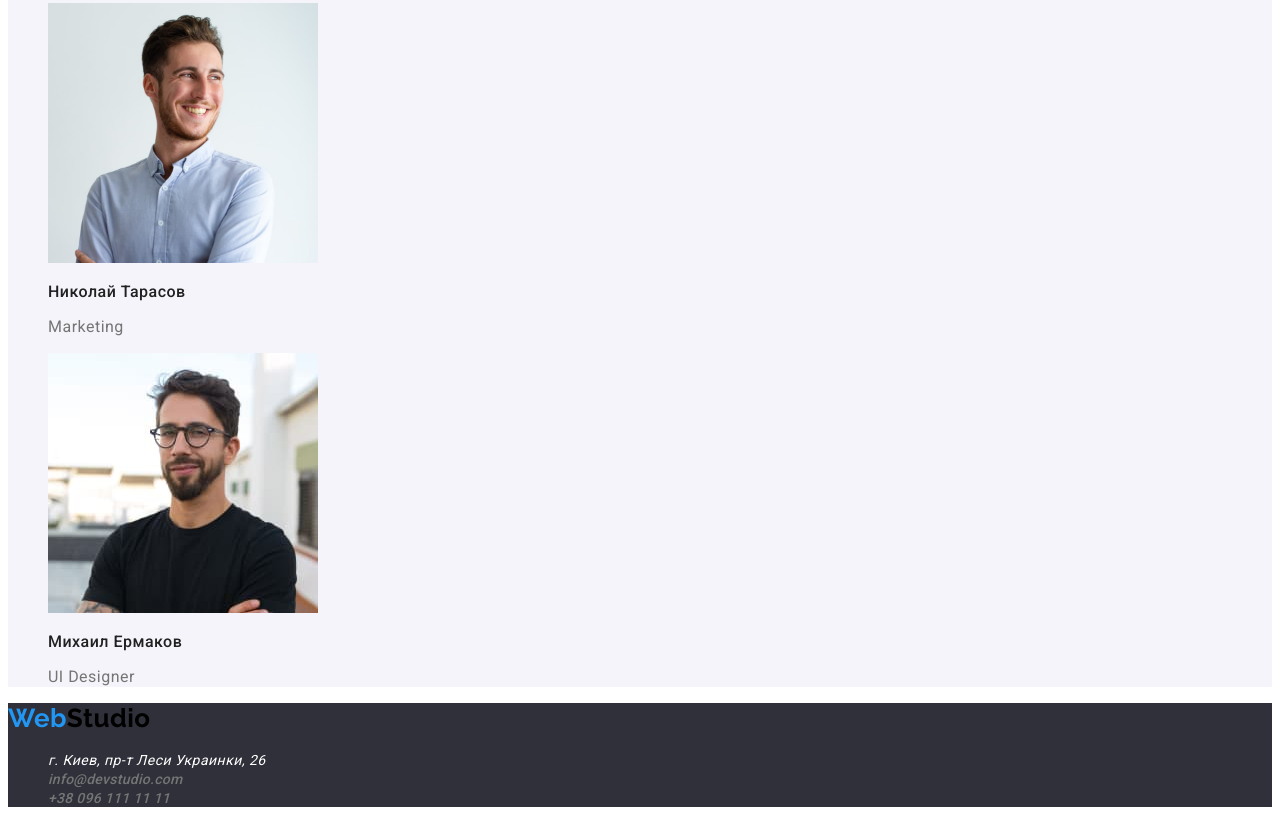
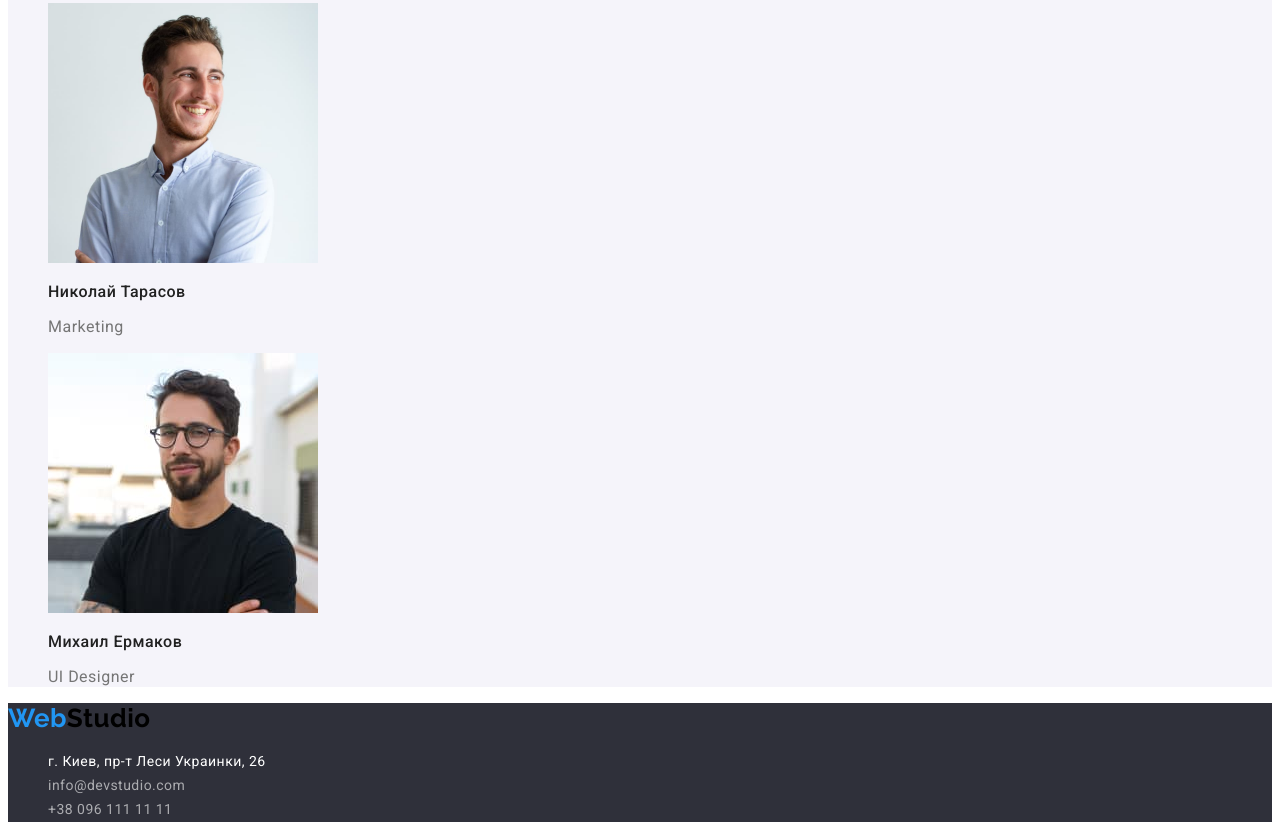
Before and after one commit to VSHKURAT/goit-markup-hw-02, a plain HTML site: page index.html in a window 1280 px wide. Shown: the part 2388-3226 px from the top of the page. Drawn offline with Linux system fonts and the light colour scheme.

Commit message:
edit font-style in footer

```diff
--- a/css/styles.css
+++ b/css/styles.css
@@ -122,13 +122,27 @@ a {
 .footer {
   background-color: #2f303a;
 }
+
 .address-link {
+  font-style: normal;
   font-size: 14px;
-  line-height: 1, 71;
+  line-height: 1.71;
   color: #ffffff;
 }
 .address-link:focus,
 .address-link:hover {
+  color: var(--hover-color);
+}
+
+.address-nav {
+  font-style: normal;
+  font-size: 14px;
+  line-height: 1.71;
+  color: rgba(255, 255, 255, 0.6);
+}
+
+.address-nav:focus,
+.address-nav:hover {
   color: var(--hover-color);
 }
 
--- a/index.html
+++ b/index.html
@@ -114,11 +114,11 @@
 <footer class="footer">
 
     <a href="./index.html" lang="en"class="logo"><span class="logo-first-part">Web</span>Studio</a>
-    <address>
-        <ul class="auth-nav list">
+    <address >
+        <ul class="list">
             <li ><a class="address-link"  href="https://goo.gl/maps/8gZ2Wu5cqemFH6tR6" target= "_blank" rel="noopener noreferrer">г. Киев, пр-т Леси Украинки, 26</a></li>
-            <li ><a class="link" href="mailto:info@devstudio.com">info@devstudio.com</a></li>
-            <li ><a class="link" href="tel:+380961111111">+38 096 111 11 11</a></li>
+            <li ><a class="address-nav" href="mailto:info@devstudio.com">info@devstudio.com</a></li>
+            <li ><a class="address-nav" href="tel:+380961111111">+38 096 111 11 11</a></li>
         </ul>
     </address>
 
```
Also changed, not shown: portfolio/portfolio.html (+2 -2 lines).
